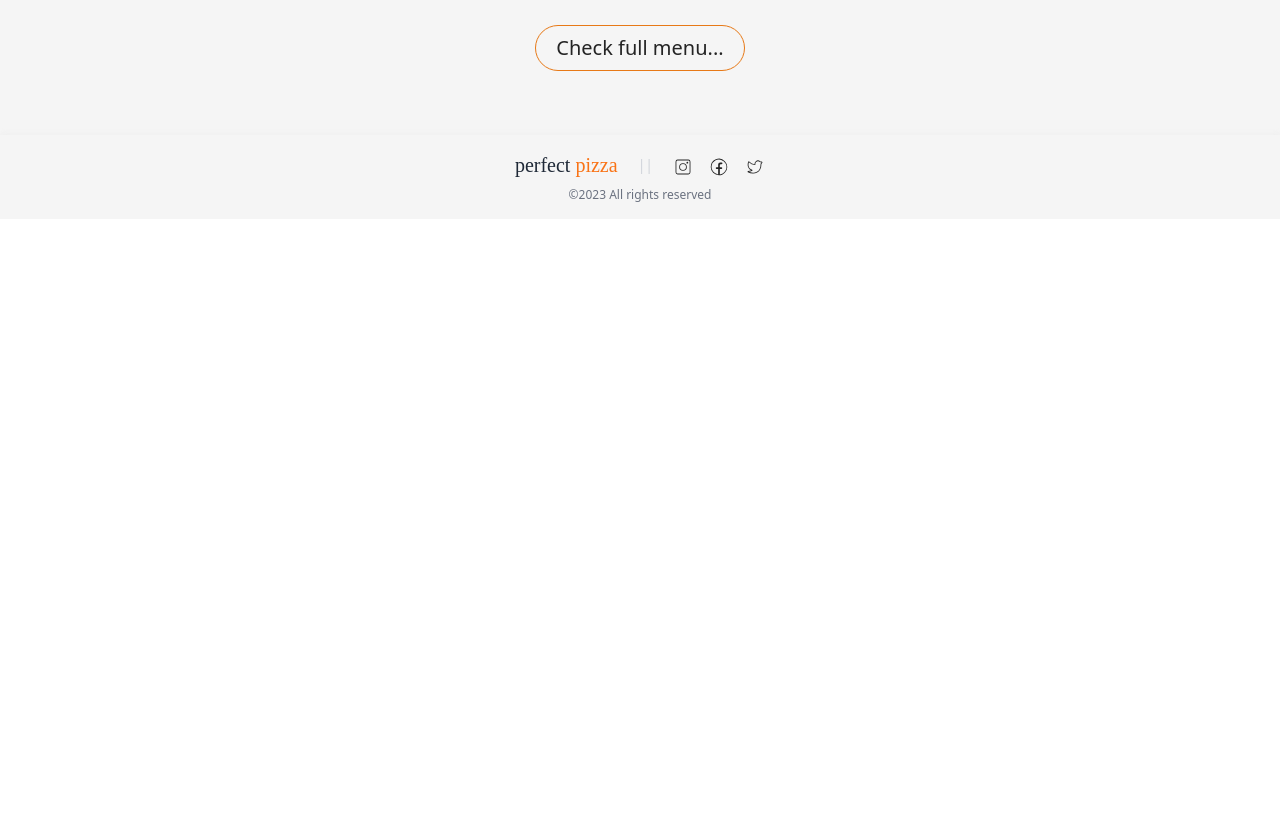
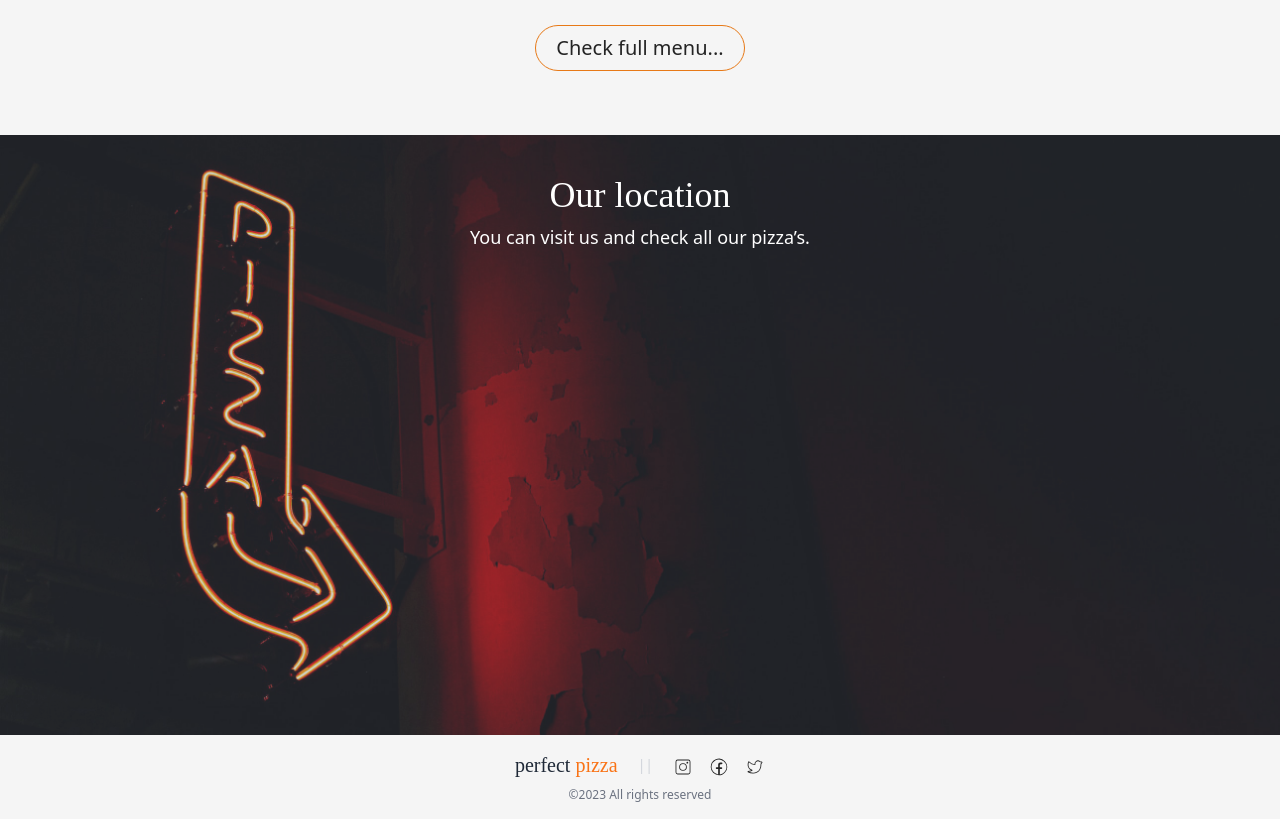
Before and after one commit to srdjan-gr/pizza-order, a Next.js app: page / in a window 1280 px wide. Shown: the part 3280-4099 px from the top of the page. Before the commit the page ends 3499 px from the top, so only its background shows below. Built offline with nearby package versions, Linux system fonts and the light colour scheme; no server answers.

Commit message:
Location section add

```diff
--- a/src/app/page.js
+++ b/src/app/page.js
@@ -2,6 +2,7 @@ import Hero from "@/components/Hero";
 import BestSellers from "@/components/BestSellers";
 import OurStyle from "@/components/OurStyle";
 import Menu from "@/components/Menu";
+import Location from "@/components/Location";
 
 const page = () => {
   return (
@@ -10,12 +11,10 @@ const page = () => {
 
       <main className="m-auto">
         <Hero />
-
         <BestSellers />
-
         <OurStyle />
-
         <Menu />
+        <Location />
       </main>
 
       {/* Footer imported from man Layout */}
--- /dev/null
+++ b/src/components/Location.jsx
@@ -0,0 +1,22 @@
+import location from "../../public/images/pizza-location-bg-desktop.jpg";
+
+const Location = () => {
+  return (
+    <section
+      style={{ backgroundImage: `url(${location.src})` }}
+      className="h-[600px] w-full bg-cover bg-bottom bg-no-repeat relative"
+    >
+      <div className="w-full h-[600px] bg-gray-500/30"></div>
+
+      <div className="w-full absolute top-10 left-0 z-10 text-white text-center">
+        <h2 className="text-4xl font-ibm mb-2">Our location</h2>
+
+        <p className="text-lg mb-14 ">
+          You can visit us and check all our pizza{"’"}s.
+        </p>
+      </div>
+    </section>
+  );
+};
+
+export default Location;
--- a/src/components/ProductCard.jsx
+++ b/src/components/ProductCard.jsx
@@ -36,7 +36,7 @@ const ProductCard = () => {
             Order
           </button>
 
-          <button className="btn_ghost border-[1px] border-pizza_wood-400 hover:bg-pizza_wood-400">
+          <button className="btn_ghost border-[1px] border-pizza_wood-400 hover:bg-pizza_wood-400 hover:text-white">
             Check Menu
           </button>
 
```
Also changed, not shown: public/images/pizza-location-bg-desktop.jpg (added).
